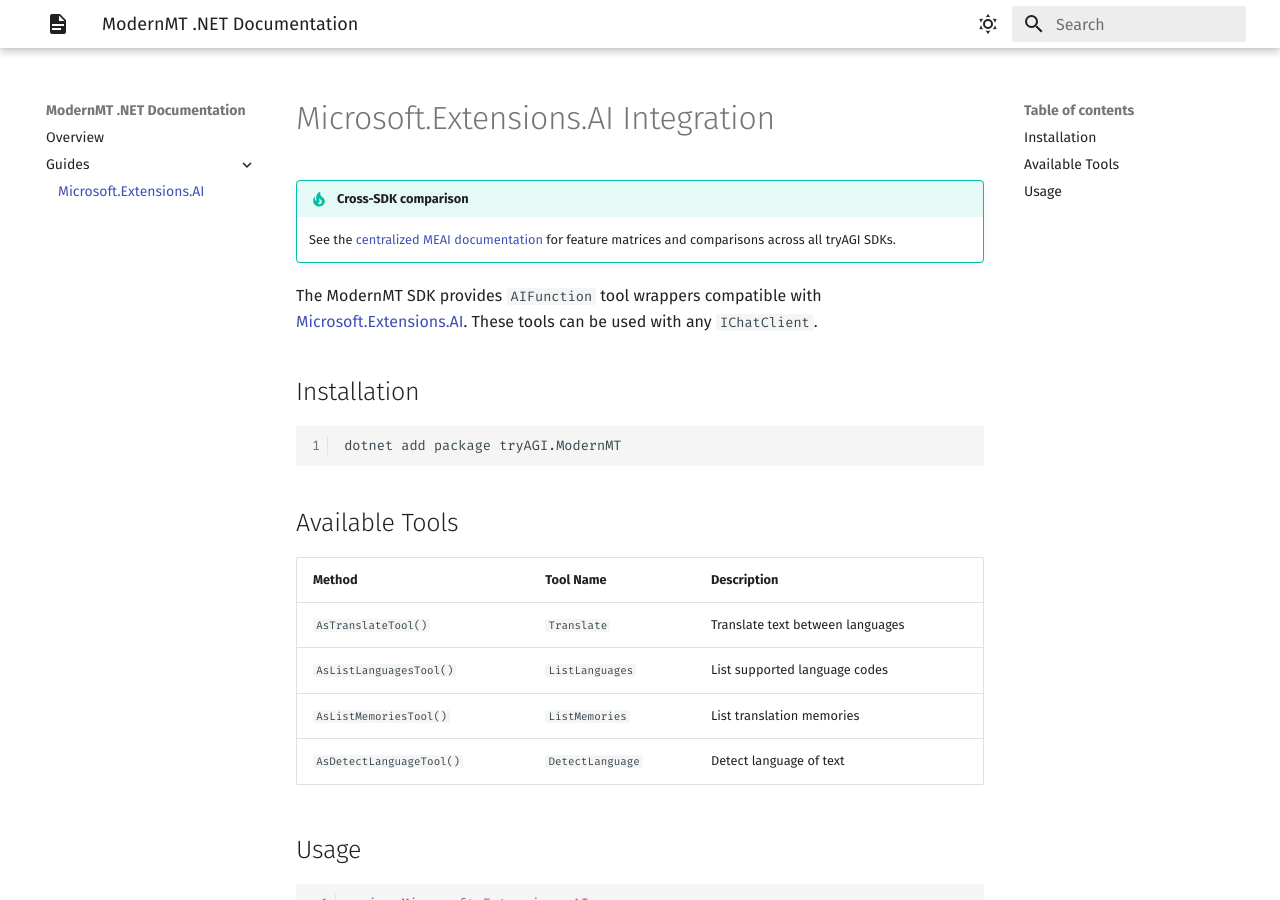
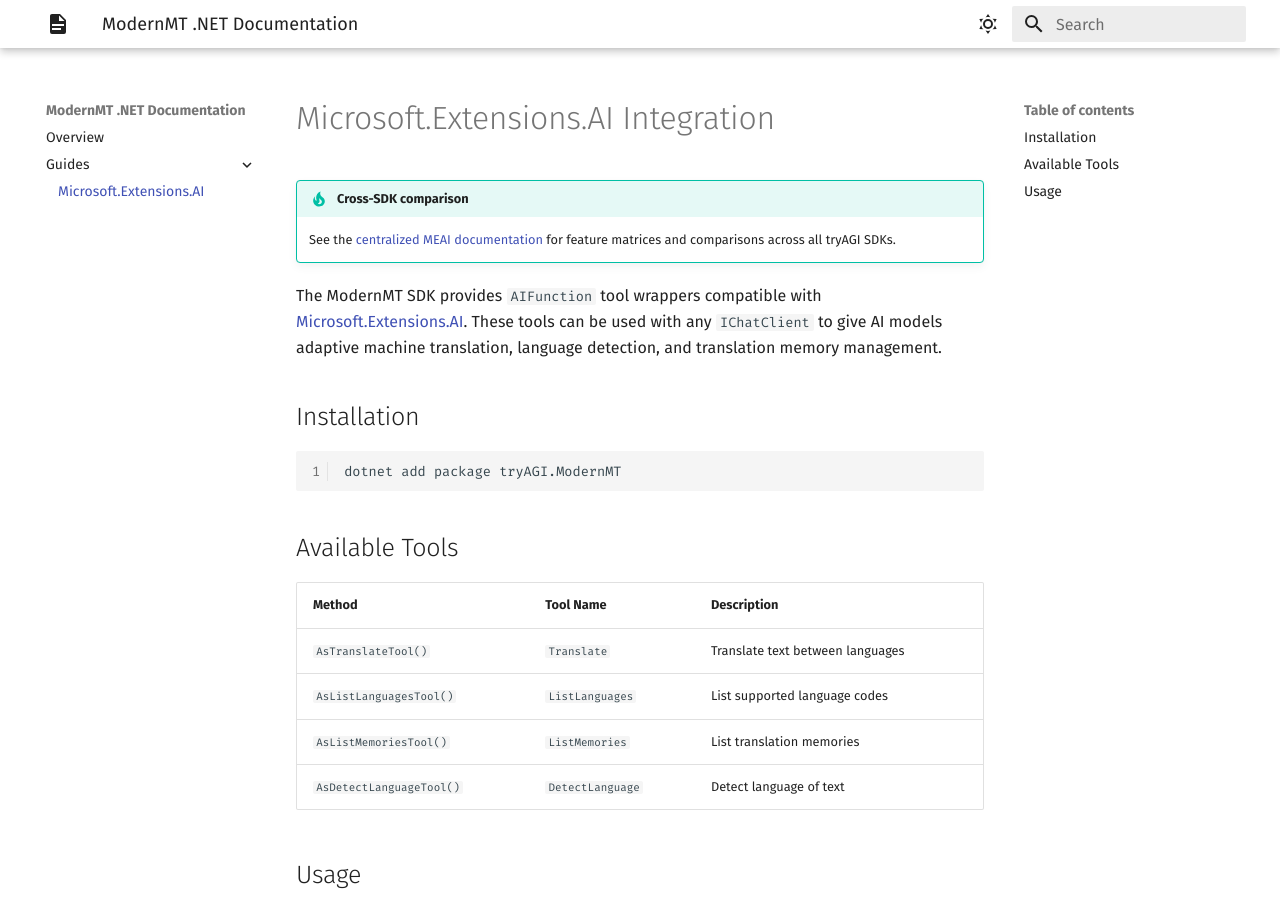
Before and after one commit to tryAGI/ModernMT, an MkDocs documentation site: the page built from docs/guides/meai.md, in a window 1280 px wide and 900 px high. Built offline with MkDocs 1.6.1 and Material for MkDocs 9.7.7, drawn with Linux system fonts in a browser that asks for light colours; the version menu is left out.

Commit message:
Standardize MEAI guide intro text
Co-Authored-By: Claude Opus 4.6 <noreply@anthropic.com>

```diff
--- a/docs/guides/meai.md
+++ b/docs/guides/meai.md
@@ -3,7 +3,7 @@
 !!! tip "Cross-SDK comparison"
     See the [centralized MEAI documentation](https://tryagi.github.io/docs/meai/) for feature matrices and comparisons across all tryAGI SDKs.
 
-The ModernMT SDK provides `AIFunction` tool wrappers compatible with [Microsoft.Extensions.AI](https://learn.microsoft.com/en-us/dotnet/ai/microsoft-extensions-ai). These tools can be used with any `IChatClient`.
+The ModernMT SDK provides `AIFunction` tool wrappers compatible with [Microsoft.Extensions.AI](https://learn.microsoft.com/en-us/dotnet/ai/microsoft-extensions-ai). These tools can be used with any `IChatClient` to give AI models adaptive machine translation, language detection, and translation memory management.
 
 ## Installation
 
```
